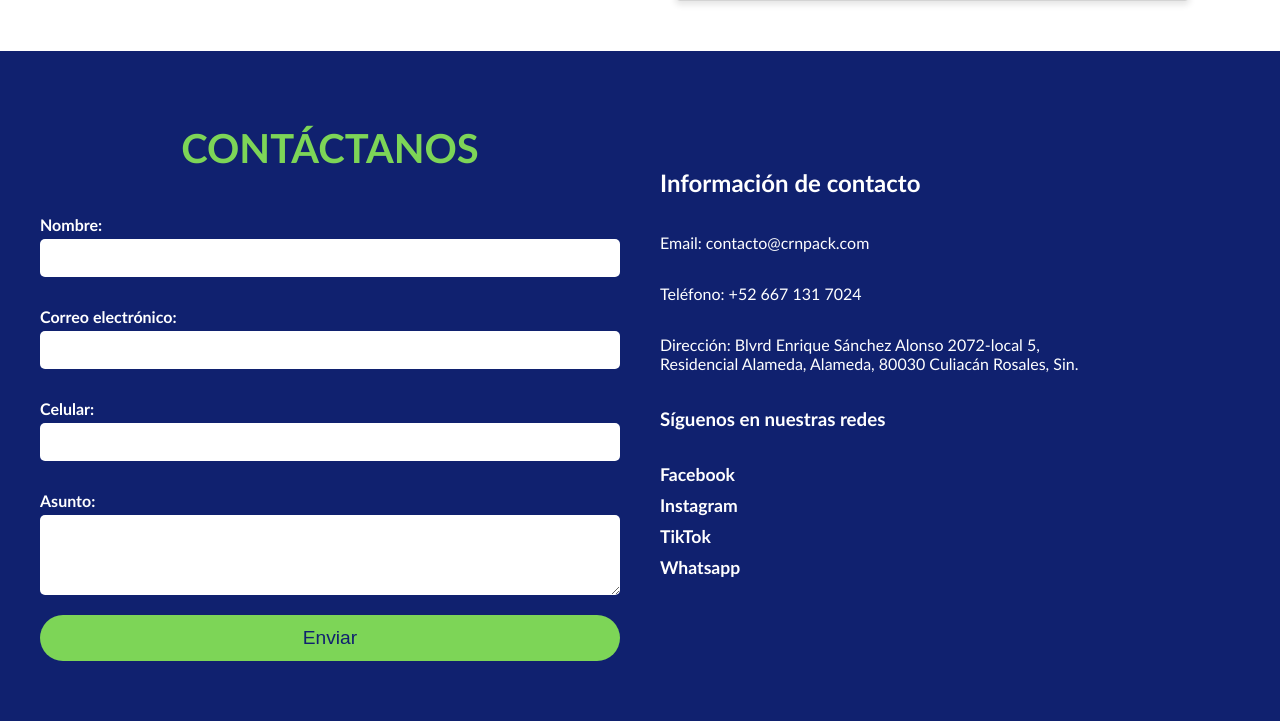
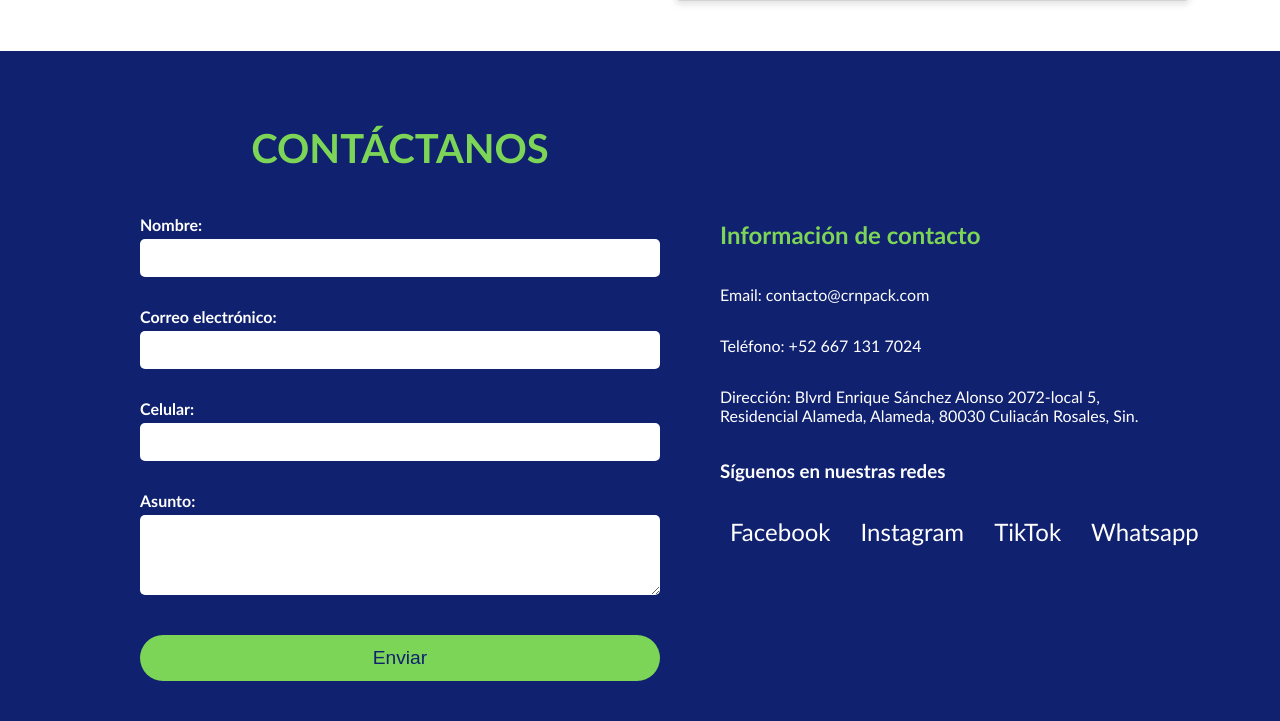
Before and after one commit to MacbethCarrillo/Proyectos-HTML-PHP, a PHP site: page / in a window 1280 px wide. Shown: the part 2849-3570 px from the top of the page. Before the commit the page ends 3510 px from the top, so only its background shows below. Run offline with PHP 8.4, Linux system fonts and the light colour scheme.

Commit message:
Update styles.css

```diff
--- a/CRN PACK Sitio Web/styles.css
+++ b/CRN PACK Sitio Web/styles.css
@@ -613,16 +613,26 @@ nav a {
         box-shadow: 0 4px 6px rgba(0, 0, 0, 0.1); /* Sombra sutil */
     }
 }
-@media (max-width: 400px) {
+@media (max-width: 500px) {
     #sucursales-select {
         padding: 10px 90px; /* Ajuste de padding para pantallas pequeñas */
     }
 }
+/*@media (max-width: 1000px) {
+    #sucursales-select {
+        padding: 10px 130px;
+    }
+    .mapa-sucursales {
+        width: 110%;
+    }
+}
+    */
+/* ---------------------------------------DIV Contacto--------------------------------- */
 
-/* ---------------------------------------DIV Contacto--------------------------------- */
+
 .contacto {
     display: flex;
-    justify-content: space-between;
+    justify-content: flex-start; /* Asegura que ambos bloques se coloquen uno al lado del otro */
     background-color: #10216f;
     padding: 40px;
     color: white;
@@ -630,23 +640,19 @@ nav a {
 
 .formulario-contacto {
     flex: 1;
-    margin-right: 40px;
-}
-.formulario-contacto h2{
-
-    font-size: 2.5em;
-    color:#7dd557;
-    align-items: center;
-    text-align: center;
+    margin-left: 100px; /* Aumenta el margen izquierdo para mover el formulario a la derecha */
 }
 
-.informacion-contacto h2 {
-    font-family: 'Trebuchet MS', sans-serif;
+.formulario-contacto h2 {
+    font-size: 2.5em;
+    color: #7dd557;
+    text-align: center;
 }
 
 .formulario-contacto form {
     display: flex;
     flex-direction: column;
+    margin-right: 0; /* Remueve el margen para que todo el contenido se ajuste correctamente */
 }
 
 .formulario-contacto label {
@@ -657,12 +663,16 @@ nav a {
 
 .formulario-contacto input, .formulario-contacto textarea {
     background-color: white;
-    color: black;
+    color: #10216f;
     border: none;
     padding: 10px;
     font-size: 1em;
     margin-bottom: 20px;
-    border-radius: 5px; /* Añadir bordes redondeados */
+    border-radius: 5px;
+}
+
+.formulario-contacto textarea {
+    resize: vertical; /* Solo permite redimensionar verticalmente */
 }
 
 .formulario-contacto button {
@@ -674,6 +684,7 @@ nav a {
     cursor: pointer;
     font-size: 1.2em;
     transition: background-color 0.3s ease;
+    margin-top: 20px;
 }
 
 .formulario-contacto button:hover {
@@ -685,50 +696,90 @@ nav a {
     display: flex;
     flex-direction: column;
     justify-content: center;
+    text-align: left;
+    margin-left: 60px;
+}
+
+.informacion-contacto h2 {
+    font-family: 'Trebuchet MS', sans-serif;
+    color: #7dd557;
+    text-align: left;
 }
 
 .redes-sociales {
     list-style: none;
     padding: 0;
+    display: flex; /* Para que los íconos estén alineados horizontalmente */
+    justify-content: left;
+    gap: 20px; /* Espacio entre los íconos */
 }
 
 .redes-sociales li {
     margin-bottom: 10px;
+    margin-left: 10px;
 }
 
 .redes-sociales a {
     color: white;
     text-decoration: none;
-    font-weight: bold;
-    font-size: 1.1em;
+    font-size: 1.5em; /* Tamaño del ícono */
+    transition: color 0.3s ease;
 }
 
 .redes-sociales a:hover {
-    text-decoration: underline;
+    color: #7dd557; /* Cambia el color en hover */
+    text-decoration: none;
 }
 
+
 /* Ajustes para pantallas pequeñas */
-@media (max-width: 1000px) {
+@media (max-width: 768px) {
     .contacto {
         flex-direction: column;
         align-items: center;
     }
 
     .informacion-contacto {
-        flex: 1;
-        display: flex;
-        flex-direction: column;
-        justify-content: center;
+        width: 100%;
         text-align: center;
+        margin-bottom: 10px;
     }
 
+    .informacion-contacto h2{
+        text-align: center;
+        font-size: 2em;
+    }
 
-    .formulario-contacto, .informacion-contacto {
-        width: 100%;
-        margin-bottom: 20px;
+    .redes-sociales {
+        justify-content: center;
     }
 
     .formulario-contacto {
-        margin-right: 0;
+        margin-left: 0; /* Asegura que en pantallas pequeñas el formulario se ajuste */
+    }
+
+    .informacion-contacto {
+        margin-left: 0;
+        text-align: center;
     }
 }
+
+/* ---------------------------------------DIV Footer--------------------------------- */
+
+.footer {
+    background-color: #7dd557;
+    text-align: center;
+    padding: 10px;
+    color: #10216f;
+    font-family: 'Trebuchet MS', sans-serif;
+}
+
+.footer-link {
+    color: #10216f;
+    text-decoration: none;
+    font-weight: bold;
+}
+
+.footer-link:hover {
+    color: white;
+}
```
